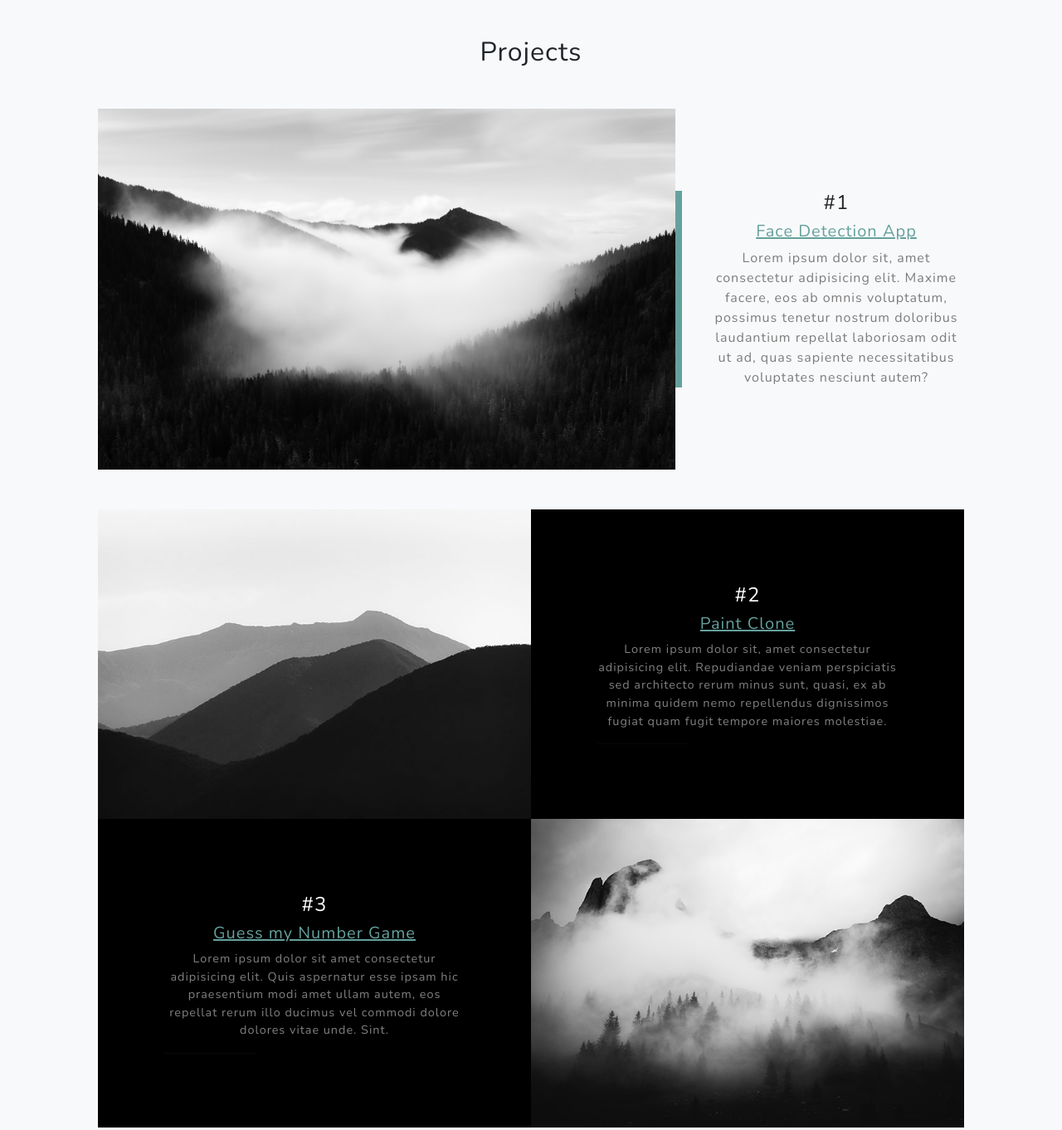
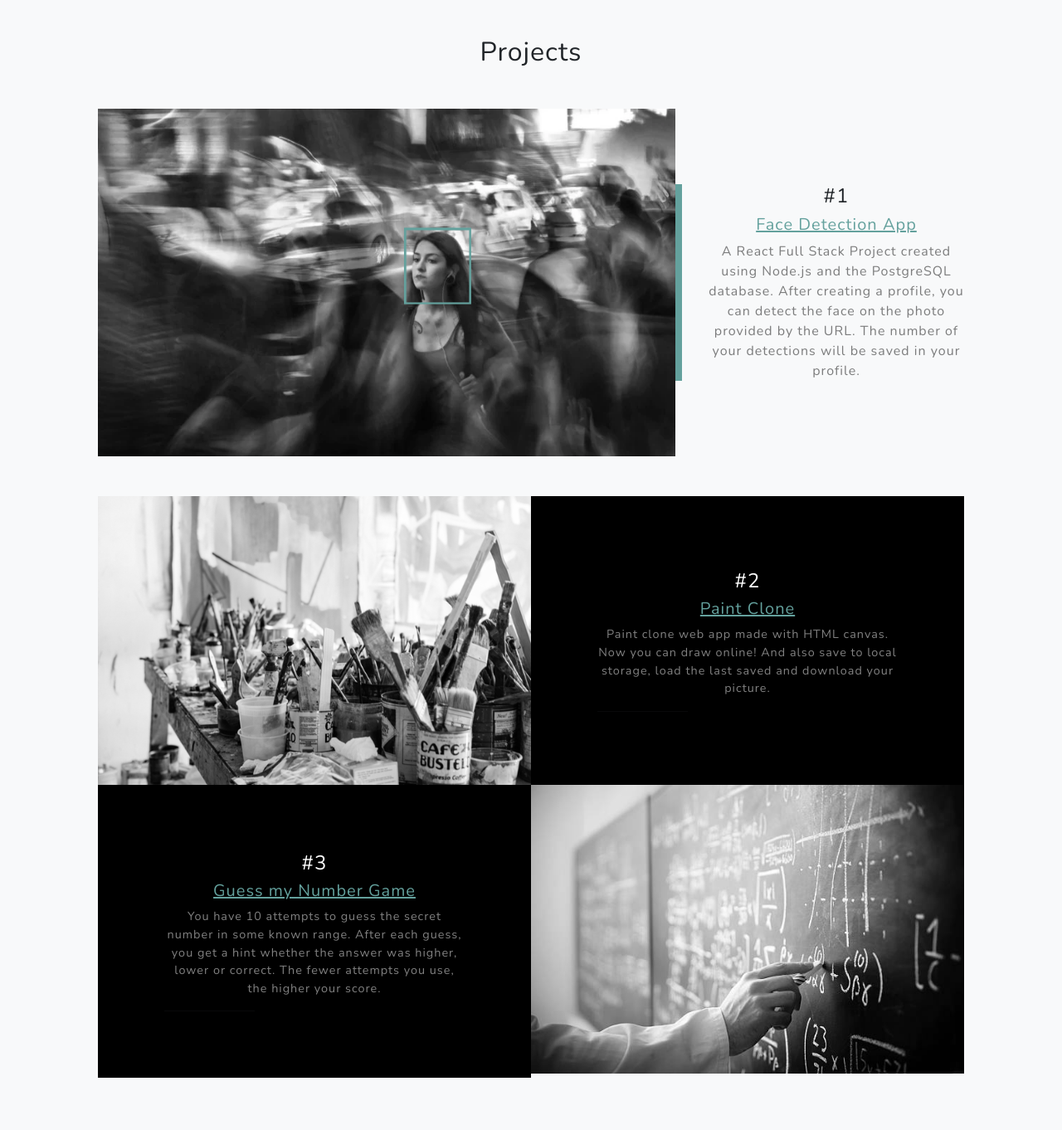
Before and after one commit to olga-smrnva/olga-smrnva.github.io, a plain HTML site: page index.html in a window 1280 px wide. Shown: the part 1960-3322 px from the top of the page at 83% size. Drawn offline with nearby package versions, Linux system fonts and the light colour scheme.

Commit message:
Add projects photos

```diff
--- a/index.html
+++ b/index.html
@@ -69,25 +69,25 @@
 				<h2 class="text-center mb-5">Projects</h2>
 				<!-- Featured Project Row-->
 				<div class="row gx-0 mb-4 mb-lg-5 align-items-center">
-					<div class="col-xl-8 col-lg-7"><img class="img-fluid mb-3 mb-lg-0" src="assets/img/bg-masthead.jpg" alt="..." /></div>
+					<div class="col-xl-8 col-lg-7"><img class="img-fluid mb-3 mb-lg-0" src="assets/img/Face.png" alt="..." /></div>
 					<div class="col-xl-4 col-lg-5">
 						<div class="featured-text text-center text-lg-left">
 							<h4>#1</h4>
 							<h5><a target="_blank" href="https://face-detection-by-os.herokuapp.com/">Face Detection App</a></h5>
-							<p class="text-black-50 mb-0">Lorem ipsum dolor sit, amet consectetur adipisicing elit. Maxime facere, eos ab omnis voluptatum, possimus tenetur nostrum doloribus laudantium repellat laboriosam odit ut ad, quas sapiente necessitatibus voluptates nesciunt autem?</p>
+							<p class="text-black-50 mb-0">A React Full Stack Project created using Node.js and the PostgreSQL database. After creating a profile, you can detect the face on the photo provided by the URL. The number of your detections will be saved in your profile.</p>
 						</div>
 					</div>
 				</div>
 				<!-- Project One Row-->
 				<div class="row gx-0 mb-5 mb-lg-0 justify-content-center">
-					<div class="col-lg-6"><img class="img-fluid" src="assets/img/demo-image-01.jpg" alt="..." /></div>
+					<div class="col-lg-6"><img class="img-fluid" src="assets/img/paint.png" alt="..." /></div>
 					<div class="col-lg-6">
 						<div class="bg-black text-center h-100 project">
 							<div class="d-flex h-100">
 								<div class="project-text w-100 my-auto text-center text-lg-left">
 									<h4 class="text-white">#2</h4>
 									<h5 class="text-white"><a target="_blank" href="https://olga-smrnva.github.io/Paint_Clone/">Paint Clone</a></h5>
-									<p class="mb-0 text-white-50">Lorem ipsum dolor sit, amet consectetur adipisicing elit. Repudiandae veniam perspiciatis sed architecto rerum minus sunt, quasi, ex ab minima quidem nemo repellendus dignissimos fugiat quam fugit tempore maiores molestiae.</p>
+									<p class="mb-0 text-white-50">Paint clone web app made with HTML canvas. Now you can draw online! And also save to local storage, load the last saved and download your picture.</p>
 									<hr class="d-none d-lg-block mb-0 ms-0" />
 								</div>
 							</div>
@@ -96,14 +96,14 @@
 				</div>
 				<!-- Project Two Row-->
 				<div class="row gx-0 justify-content-center">
-					<div class="col-lg-6"><img class="img-fluid" src="assets/img/demo-image-02.jpg" alt="..." /></div>
+					<div class="col-lg-6"><img class="img-fluid" src="assets/img/number.jpg" alt="..." /></div>
 					<div class="col-lg-6 order-lg-first">
 						<div class="bg-black text-center h-100 project">
 							<div class="d-flex h-100">
 								<div class="project-text w-100 my-auto text-center text-lg-right">
 									<h4 class="text-white">#3</h4>
 									<h5 class="text-white"><a target="_blank" href="https://olga-smrnva.github.io/Guess_my_Number/">Guess my Number Game</a></h5>
-									<p class="mb-0 text-white-50">Lorem ipsum dolor sit amet consectetur adipisicing elit. Quis aspernatur esse ipsam hic praesentium modi amet ullam autem, eos repellat rerum illo ducimus vel commodi dolore dolores vitae unde. Sint.</p>
+									<p class="mb-0 text-white-50">You have 10 attempts to guess the secret number in some known range. After each guess, you get a hint whether the answer was higher, lower or correct. The fewer attempts you use, the higher your score.</p>
 									<hr class="d-none d-lg-block mb-0 me-0" />
 								</div>
 							</div>
```
Also changed, not shown: assets/img/Face.png (added), assets/img/number.jpg (added), assets/img/number.png (added), assets/img/paint.png (added).
